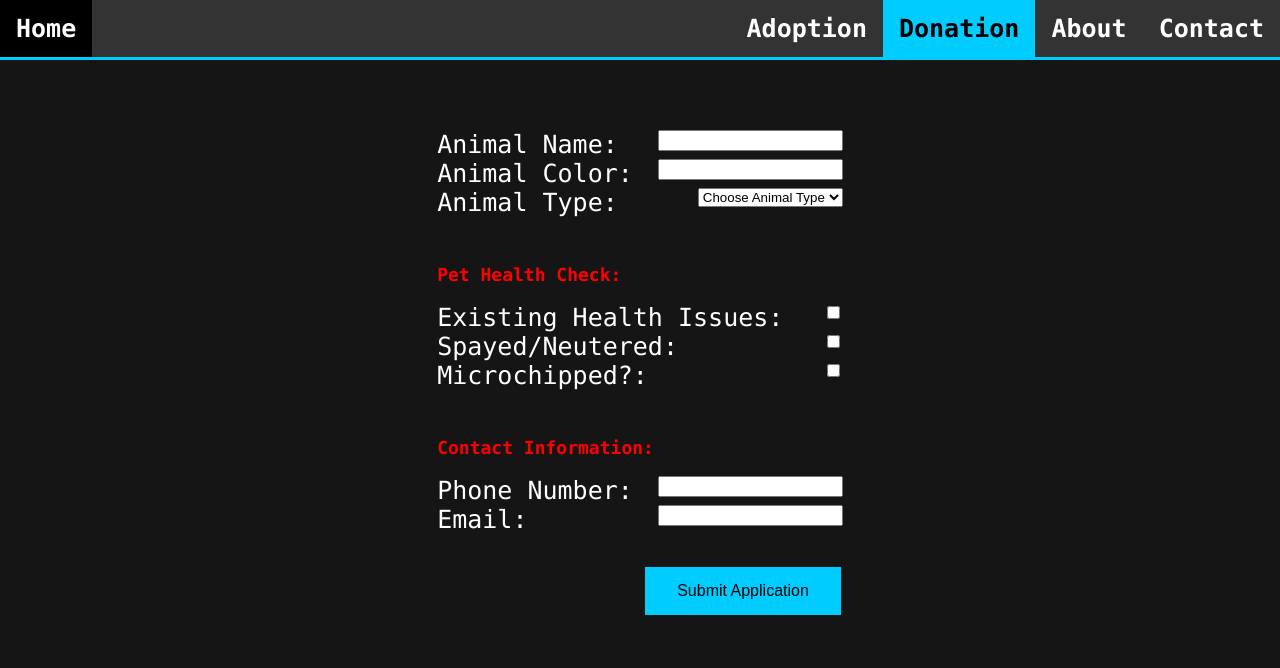
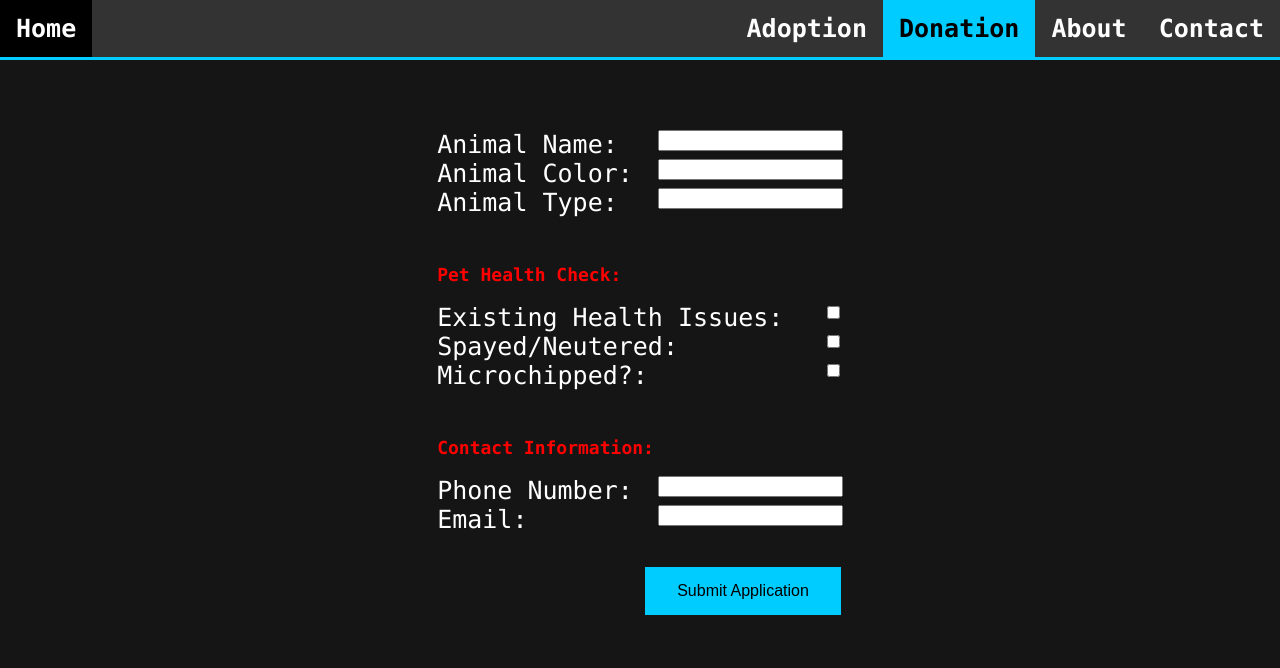
Before and after one commit to UsernameError3/ist-405-digital-animal-adoption, a PHP site: page /donate.php in a window 1280 px wide. Shown: the top 668 px of the page. Run offline with PHP 8.4, Linux system fonts and the light colour scheme.

Commit message:
Simplifying Folders

```diff
--- a/donate.php
+++ b/donate.php
@@ -34,11 +34,7 @@ if ( isset($_POST['edit']) ) {
             <input type="text" name="animal_color" value="' . $donation['animal_color'] . '"><br>
 
             <label>Animal Type:</label>
-            <select name="animal_type" id="animal_type_list">
-                <option value="">Choose Animal Type</option>
-                <option value="dog">Dog</option>
-                <option value="cat">Cat</option>
-            </select><br>
+            <input type="text" name="animal_type" value="' . $donation['animal_type'] . '"><br>
 
             <br>
             <p class="red">Pet Health Check:</p>
@@ -79,11 +75,7 @@ if ( isset($_POST['edit']) ) {
             <input type="text" name="animal_color" value=""><br>
 
             <label>Animal Type:</label>
-            <select name="animal_type" id="animal_type_list">
-                <option value="">Choose Animal Type</option>
-                <option value="dog">Dog</option>
-                <option value="cat">Cat</option>
-            </select><br>
+            <input type="text" name="animal_type" value=""><br>
 
             <br>
             <p class="red">Pet Health Check:</p>
```
